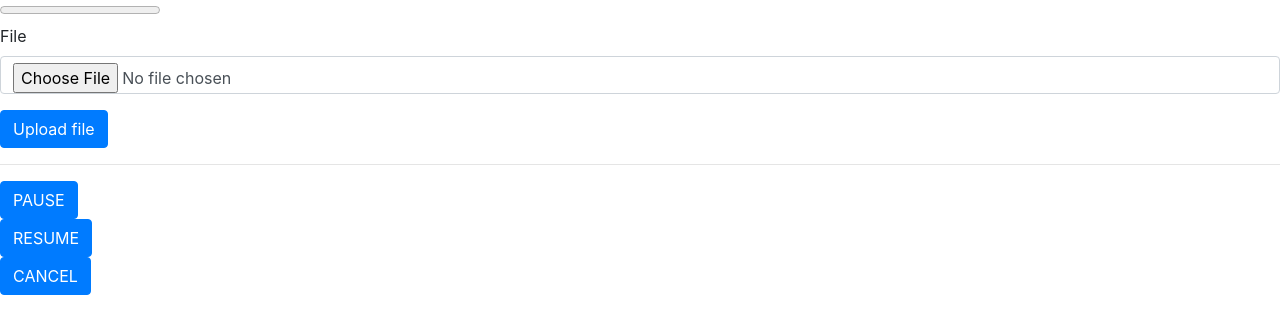
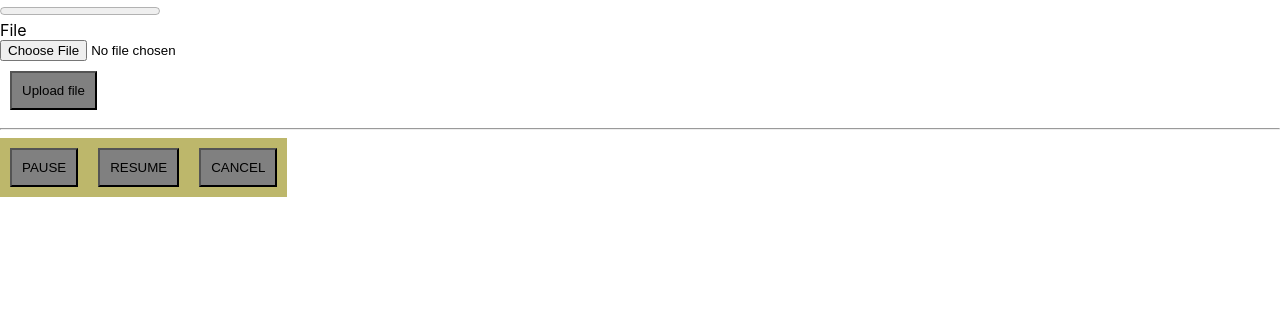
Before and after one commit to yaronhai/firebase-practice, a React (Create React App) app: page /upload in a window 1280 px wide. Shown: the top 334 px of the page. Built offline with nearby package versions, Linux system fonts and the light colour scheme; no server answers.

Commit message:
add upload.styles.scss

```diff
--- a/public/index.html
+++ b/public/index.html
@@ -1,7 +1,7 @@
 <!DOCTYPE html>
 <html lang="en">
   <head>
-    <link rel="stylesheet" href="https://maxcdn.bootstrapcdn.com/bootstrap/4.5.2/css/bootstrap.min.css">
+    <!-- <link rel="stylesheet" href="https://maxcdn.bootstrapcdn.com/bootstrap/4.5.2/css/bootstrap.min.css"> -->
     <!-- <link rel="stylesheet" href="https://stackpath.bootstrapcdn.com/bootstrap/4.1.3/css/bootstrap.min.css" integrity="sha384-MCw98/SFnGE8fJT3GXwEOngsV7Zt27NXFoaoApmYm81iuXoPkFOJwJ8ERdknLPMO" crossorigin="anonymous"> -->
     <meta charset="utf-8" />
     <link rel="icon" href="%PUBLIC_URL%/favicon.ico" />
--- a/src/components/upload/upload.component.jsx
+++ b/src/components/upload/upload.component.jsx
@@ -1,5 +1,6 @@
 import React from 'react';
 import { storageRef } from '../../firebase/firebase.utils';
+import './upload.styles.scss';
 
 class Upload extends React.Component{
     constructor(props) {
@@ -16,8 +17,6 @@ class Upload extends React.Component{
         }
     }
 
-
-
     render(){
         return(
             <div>
@@ -31,7 +30,6 @@ class Upload extends React.Component{
                             onChange={ this.handleChange}
                         />
                     </div>
-
                 </form>
 
                 <button
@@ -43,7 +41,7 @@ class Upload extends React.Component{
                 </button>
                 <hr/>
 
-                <div className='form-group'>
+                <div className='btn-group'>
                     <button className='btn btn-primary' ref={this.pauseRef}>PAUSE</button>
                     <button className='btn btn-primary' ref={this.resumeRef}>RESUME</button>
                     <button className='btn btn-primary' ref={this.cancelRef}>CANCEL</button>
--- /dev/null
+++ b/src/components/upload/upload.styles.scss
@@ -0,0 +1,16 @@
+.btn{
+    margin:10px;
+    padding:10px;
+    background-color: gray;
+    &:hover {
+        background-color: lightgray;
+    }
+
+}
+
+.btn-group{
+    display: flex;
+    flex-direction: row;
+    background-color: darkkhaki;
+    width:max-content;
+}
```
